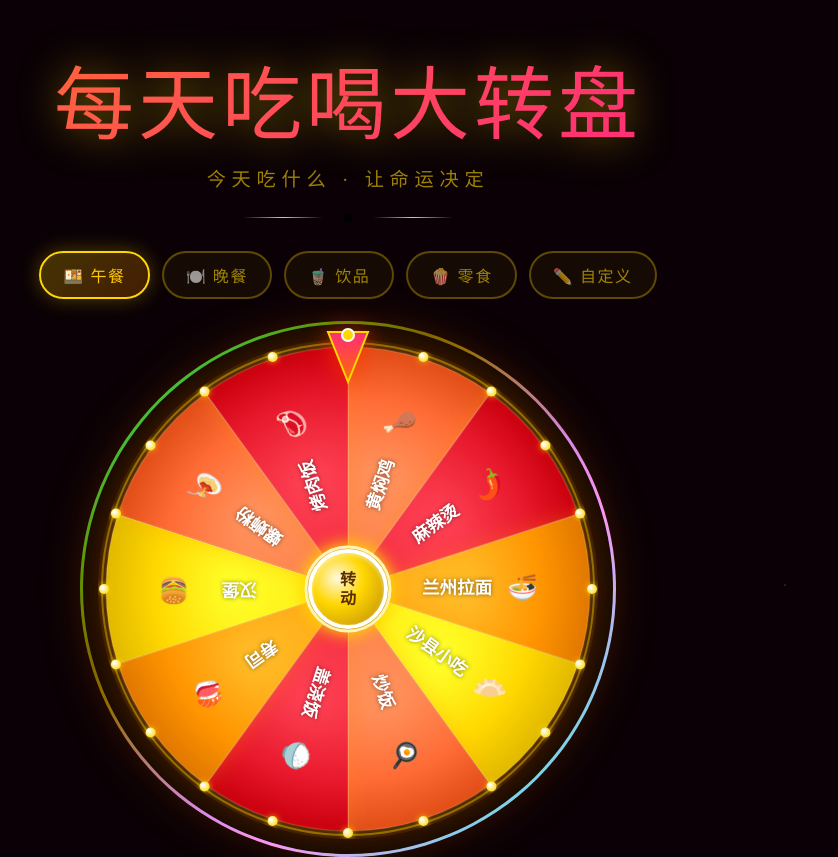
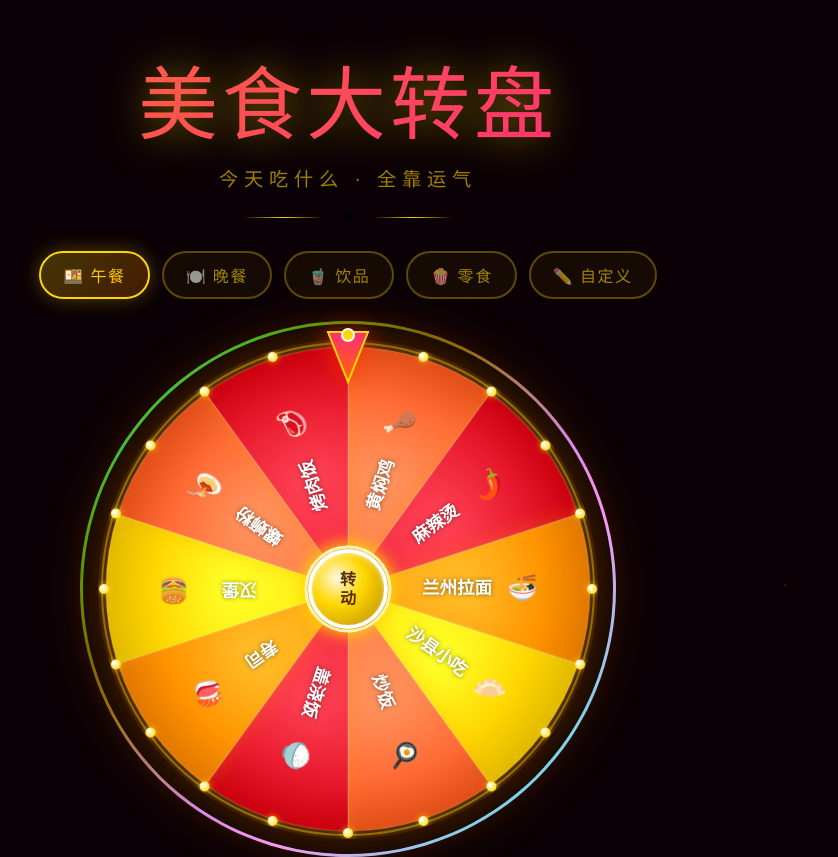
Before and after one commit to BaiTang520/meishi-wheel, a plain HTML site: page index.html in a window 1280 px wide. Shown: the top 857 px of the page, without its empty margins (292-1130 px from the left). Drawn offline with Linux system fonts and the light colour scheme; a web font is replaced by a local one.

Commit message:
chore: 更名美食大转盘

```diff
--- a/index.html
+++ b/index.html
@@ -3,7 +3,7 @@
 <head>
 <meta charset="UTF-8">
 <meta name="viewport" content="width=device-width, initial-scale=1.0">
-<title>🍜 每天吃喝大转盘</title>
+<title>🍜 美食大转盘</title>
 <link href="https://fonts.googleapis.com/css2?family=Ma+Shan+Zheng&family=ZCOOL+XiaoWei&family=Noto+Serif+SC:wght@400;700;900&display=swap" rel="stylesheet">
 <style>
   :root {
@@ -488,8 +488,8 @@
 
 <!-- 标题 -->
 <div class="header">
-  <div class="title-main">每天吃喝大转盘</div>
-  <div class="title-sub">今天吃什么 · 让命运决定</div>
+  <div class="title-main">美食大转盘</div>
+  <div class="title-sub">今天吃什么 · 全靠运气</div>
   <div class="header-deco">
     <div class="header-deco-line"></div>
     <div class="header-deco-icon">✦</div>
```
